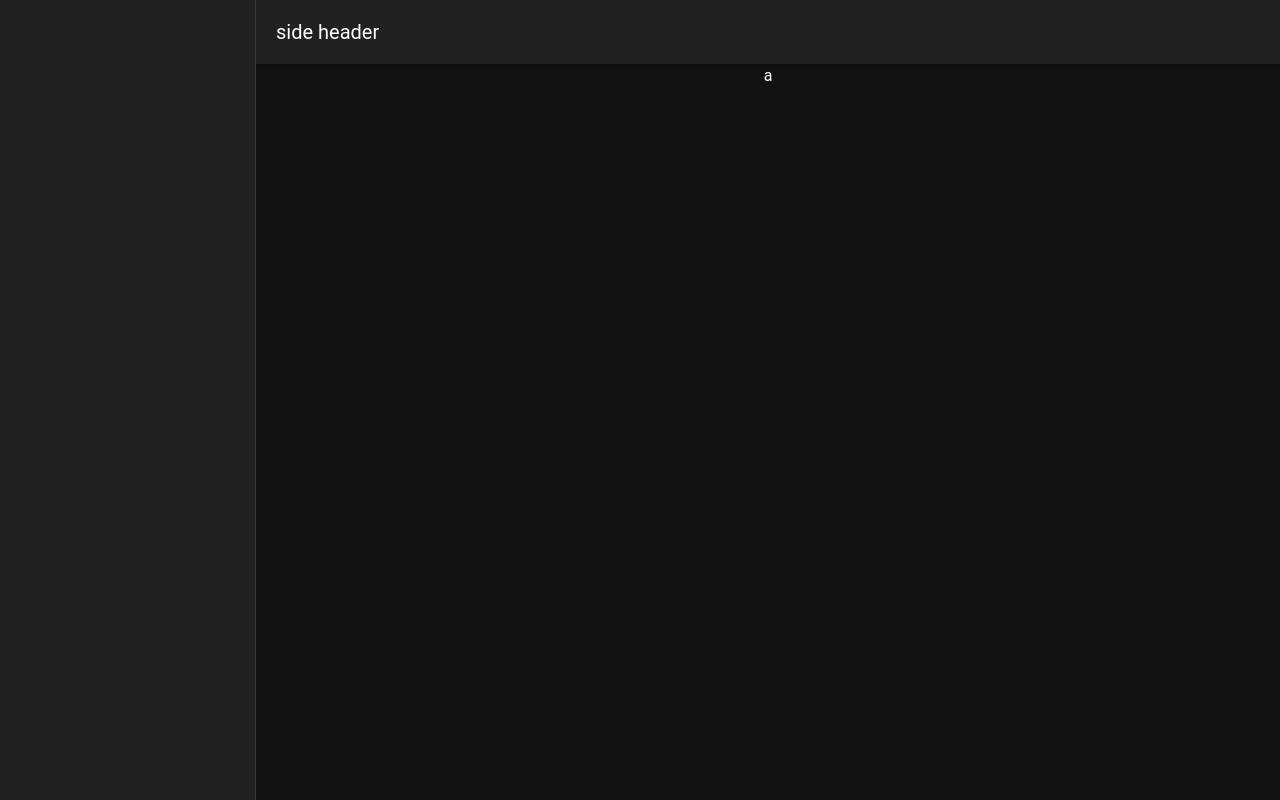
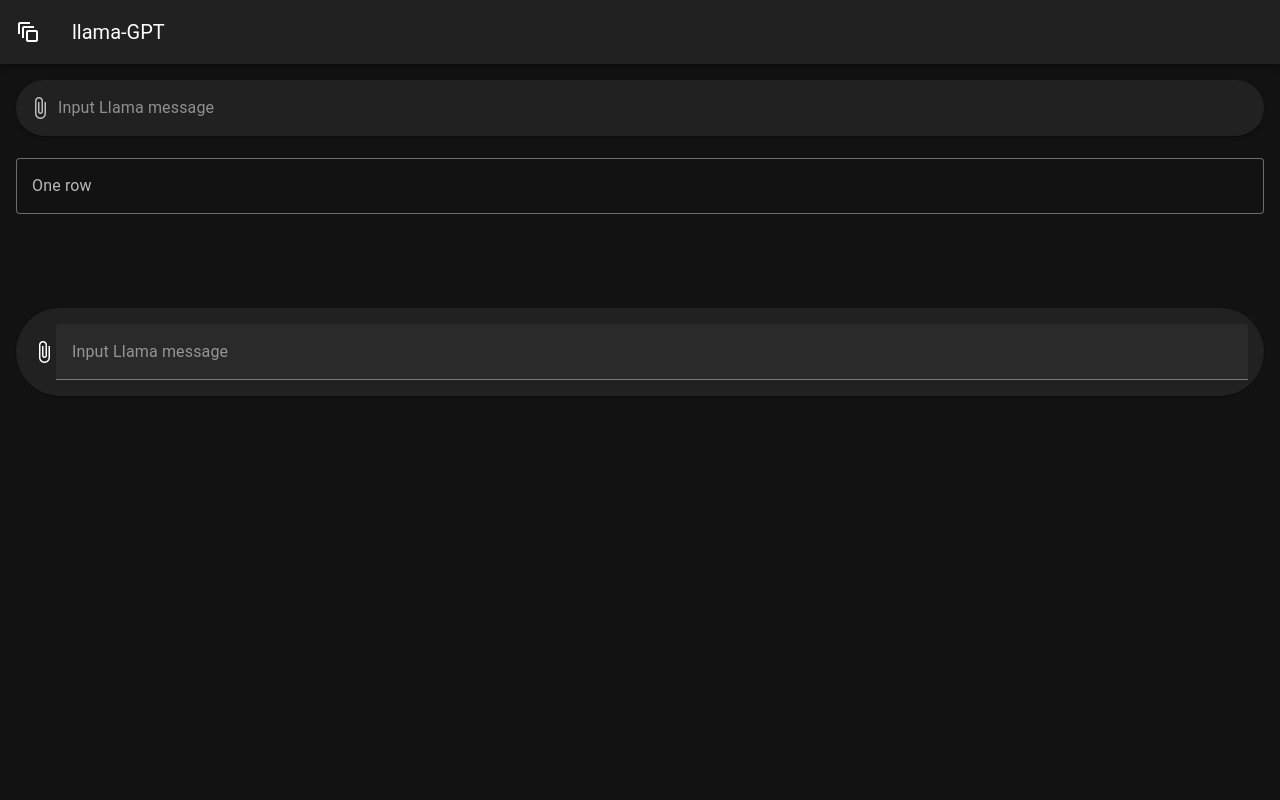
Before and after one commit to Ljaewon-123/nuxt-local-llama, a Nuxt app in the folder nuxt-llama-gpt/: page / in a window 1280 px wide. Built offline with nearby package versions, Linux system fonts and the light colour scheme.

Commit message:
sign in
로그인 로직 대략적이게 작성함

```diff
--- a/nuxt-llama-gpt/app/components/login/SignIn.vue
+++ b/nuxt-llama-gpt/app/components/login/SignIn.vue
@@ -1,11 +1,12 @@
 <template>
 <v-form ref="form">
+  {{ error }}
   <h1 class="text-center my-4">Sign In</h1>
   <v-text-field
     v-model="email"
     rounded="lg"
     append-inner-icon="mdi-account-outline"
-    label="User Name"
+    label="Email"
     variant="solo-filled"
     :rules="emptyValue"
   ></v-text-field>
@@ -21,7 +22,7 @@
     @click:append="show = !show"
   ></v-text-field>
 
-  <v-btn size="x-large" block>
+  <v-btn @click="signIn" size="x-large" block :loading="status == 'pending'">
     Sign In <v-icon>mdi-arrow-right-thick</v-icon>
   </v-btn>
 </v-form>
@@ -33,8 +34,8 @@
 const show = ref(false)
 const email = ref()
 const password = ref()
-
-const {data, error, execute } = useLazyFetch('/api/login/signin', {
+const form = ref()
+const { data, error, execute, status } = useLazyFetch('/api/login/signin', {
   method: 'POST',
   immediate: false,
   watch: false,
@@ -43,4 +44,14 @@
     password: password
   }
 })
+
+const signIn = async() => {
+  const { valid } = await form.value.validate()
+  if(!valid) return 'rules miss match'
+
+  await execute()
+
+  if(!error.value) navigateTo('/')
+}
+
 </script>
--- a/nuxt-llama-gpt/app/components/login/SignUp.vue
+++ b/nuxt-llama-gpt/app/components/login/SignUp.vue
@@ -29,7 +29,7 @@
     :rules="emptyValue"
   ></v-text-field>
 
-  <v-btn @click="signUp" size="x-large" block>
+  <v-btn @click="signUp" size="x-large" block :loading="status == 'pending'">
     Sign Up <v-icon>mdi-arrow-right-thick</v-icon>
   </v-btn>
 </v-form>
@@ -38,12 +38,13 @@
 <script setup lang="ts">
 import emptyValue from '~/constant/rules/emptyValue';
 
+const emit = defineEmits(['success'])
 const show = ref()
 const email = ref()
 const password = ref()
 const userName = ref()
 const form = ref()
-const { data, error, execute } = useLazyFetch('/api/login/signup', {
+const { data, error, execute, status } = useLazyFetch('/api/login/signup', {
   method: 'POST',
   immediate: false,
   watch: false,
@@ -59,7 +60,9 @@
   if(!valid) return
 
   await execute()
+  emit('success')
 }
 
 
+
 </script>
--- a/nuxt-llama-gpt/app/layouts/default.vue
+++ b/nuxt-llama-gpt/app/layouts/default.vue
@@ -2,31 +2,39 @@
 <div>
   <div >
     <v-app-bar :order="1">
+      <v-app-bar-nav-icon v-if="!drawer" @click="drawer = !drawer">
+        <v-icon>mdi-animation-outline</v-icon>
+      </v-app-bar-nav-icon>
       <v-app-bar-title>
-        side header
+        llama-GPT
       </v-app-bar-title>
     </v-app-bar>
 
     <v-navigation-drawer
+      v-model="drawer"
+      persistent
       permanent
     >
-      <v-list nav>
-        <!-- <NuxtLink to="/" >
-          <v-list-item :prepend-icon="'mdi-tray-full'"
-          :title="'index'"
-          :value="'index'"></v-list-item>
-        </NuxtLink>
-        <NuxtLink v-for="nav, index in navList" :key="index"
-        :to="{ path: `/docs${nav.to}` }" >
-          <v-list-item :prepend-icon="nav.icon"
-          :title="nav.title"
-          :value="nav.value"></v-list-item>
-        </NuxtLink> -->
-      </v-list>
+      <template #prepend>
+        <div class="d-flex align-center" style="height: 64px;">
+          <v-app-bar-nav-icon @click="drawer = !drawer">
+            <v-icon>mdi-animation-outline</v-icon>
+          </v-app-bar-nav-icon>
+        </div>
+      </template>
+      <!-- <v-list >
+
+      </v-list> -->
     </v-navigation-drawer>
   </div>
   <v-main class="d-flex align-center justify-center ">
-    <slot></slot>
+    <v-container fluid>
+      <slot></slot>
+    </v-container>
   </v-main>
 </div>
 </template>
+
+<script setup lang="ts">
+const drawer = ref(false)
+</script>
--- a/nuxt-llama-gpt/app/pages/index.vue
+++ b/nuxt-llama-gpt/app/pages/index.vue
@@ -1,5 +1,42 @@
 <template>
-  <div>
-    a
-  </div>
+<div>
+
+  <v-textarea
+    prepend-inner-icon="mdi-paperclip"
+    rounded="pill"
+    placeholder="Input Llama message"
+    row-height="15"
+    rows="1"
+    max-rouws="6"
+    variant="solo"
+    auto-grow
+    no-resize
+  ></v-textarea>
+
+  <v-textarea
+          label="One row"
+          row-height="15"
+          rows="1"
+          max-rows="3"
+          variant="outlined"
+          auto-grow
+        ></v-textarea>
+
+  <br><br><br>
+
+  <v-card rounded="pill" class="d-flex align-center pa-4">
+    <v-icon>mdi-paperclip</v-icon>
+    <v-textarea
+    flat
+    placeholder="Input Llama message"
+
+    row-height="15"
+    rows="1"
+    max-rows="6"
+    hide-details
+    no-resize
+  ></v-textarea>
+  </v-card>
+
+</div>
 </template>
--- a/nuxt-llama-gpt/app/pages/login.vue
+++ b/nuxt-llama-gpt/app/pages/login.vue
@@ -2,7 +2,7 @@
 <v-main class="d-flex justify-center align-center login-image">
   <v-container>
     <v-row class="form-container">
-      <v-col class="col-1 d-flex align-center justify-center" style="height: 600px;" :class="signIn ? 'col-radius-1' : 'col-radius-2'" >
+      <v-col v-if="name !== 'xs'" class="col-1 d-flex align-center justify-center" style="height: 600px;" :class="signIn ? 'col-radius-1' : 'col-radius-2'" >
 
         <v-slide-x-transition>
           <v-avatar size="300" >
@@ -10,14 +10,6 @@
             :lazy-src="`${signIn ? 'signin' : 'signup'}-llama.svg`" height="300" width="300"
             :src="`${signIn ? 'signin' : 'signup'}-llama.svg`"
             >
-            <template #placeholder>
-              <div class="d-flex align-center justify-center fill-height">
-                <v-progress-circular
-                  color="grey-lighten-4"
-                  indeterminate
-                ></v-progress-circular>
-              </div>
-            </template>
             </VImg>
           </v-avatar>
         </v-slide-x-transition>
@@ -32,7 +24,7 @@
           <LazyLoginSignIn v-if="signIn"></LazyLoginSignIn>
         </v-slide-x-transition>
         <v-slide-x-reverse-transition mode="out-in">
-          <LazyLoginSignUp v-if="signUp"></LazyLoginSignUp>
+          <LazyLoginSignUp @success="switchSignIn" v-if="signUp"></LazyLoginSignUp>
         </v-slide-x-reverse-transition>
       </v-col>
     </v-row>
@@ -45,7 +37,7 @@
 definePageMeta({
   layout: false
 })
-
+const { name } = useDisplay()
 const signIn = ref(true)
 const signUp = ref(false)
 
@@ -79,12 +71,14 @@
   background-position: center;
   background-repeat: no-repeat;
   /* background-size : contain; */
-  background-size : 150% 150%;
+  background-size : cover;
+
 }
 .form-container{
   border: 3px solid rgba(255, 255, 255, 0.3);
   border-radius: 30px;
   backdrop-filter: blur(20px);
+  max-width: 1192;
 }
 .col-1{
   /* display: flex;
```
Also changed, not shown: 1 other file (tests, documents, lock files or other folders).
